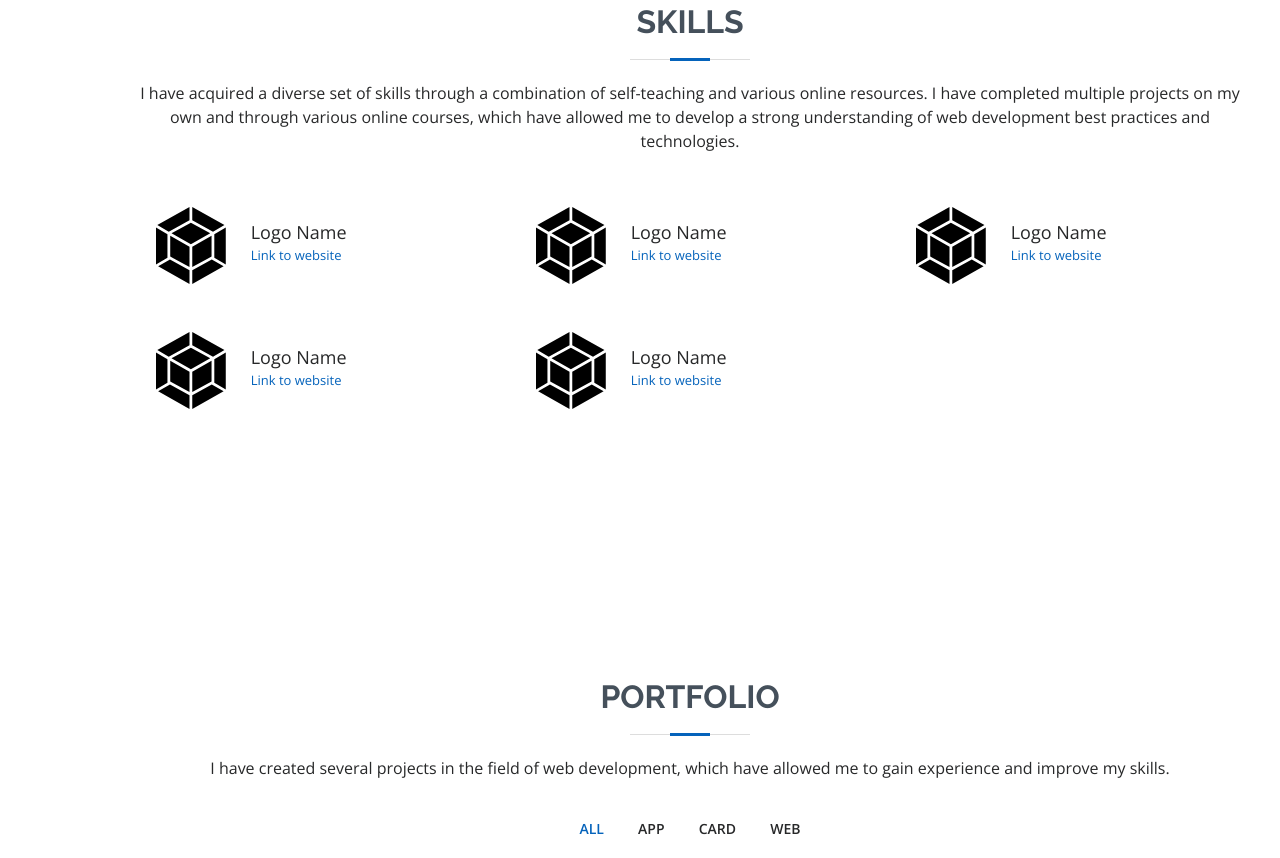
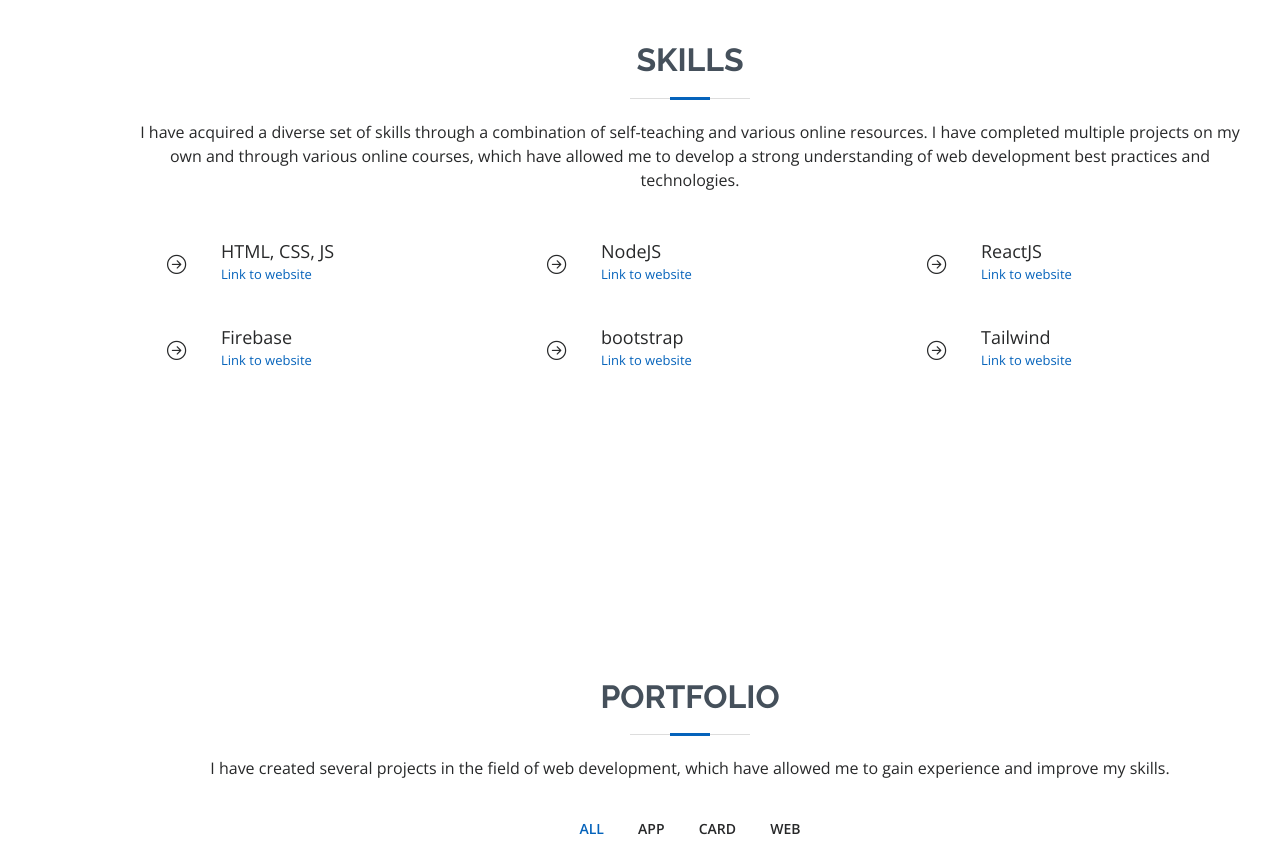
Before and after one commit to dfsdanimaulana/dfsdanimaulana.github.io, a website: page index.html in a window 1280 px wide. Shown: the part 1782-2640 px from the top of the page. Drawn offline with nearby package versions, Linux system fonts and the light colour scheme.

Commit message:
change background

```diff
--- a/index.html
+++ b/index.html
@@ -111,6 +111,8 @@
         <!-- ======= Hero Section ======= -->
         <section id="hero" class="d-flex flex-column justify-content-center">
             <div class="container" data-aos="zoom-in" data-aos-delay="100">
+                <div class="row align-items-center">
+                    <div class="col-md-6">
                         <h1>Dani Maulana</h1>
                         <p>
                             I'm
@@ -135,6 +137,11 @@
                             <a href="#" class="linkedin">
                                 <i class="bx bxl-linkedin"></i>
                             </a>
+                        </div>
+                    </div>
+                    <div class="col-md-6">
+                        <!-- <img src="assets/svg/blob.svg" alt="blob"> -->
+                    </div>
                 </div>
             </div>
         </section>
@@ -189,50 +196,61 @@
                     </div>
 
                     <div class="row skills-content">
-                        <div class="col-lg-4">
-                            <img
-                            class="skills-content-logo"
-                                src="assets/img/skills/webpack.svg"
-                                alt="skill logo"
-                            />
-                            <span class="skills-content-name">Logo Name</span>
-                            <a class="skills-content-link" href="#">Link to website</a>
+                        <div class="col-6 col-lg-4">
+                            <span class="skills-content-logo">
+                                <i class="bi bi-arrow-right-circle"></i>
+                            </span>
+                            <span class="skills-content-name">
+                                HTML, CSS, JS
+                            </span>
+                            <a class="skills-content-link" href="#">
+                                Link to website
+                            </a>
                         </div>
-                        <div class="col-lg-4">
-                            <img
-                            class="skills-content-logo"
-                                src="assets/img/skills/webpack.svg"
-                                alt="skill logo"
-                            />
-                            <span class="skills-content-name">Logo Name</span>
-                            <a class="skills-content-link" href="#">Link to website</a>
+                        <div class="col-6 col-lg-4">
+                            <span class="skills-content-logo">
+                                <i class="bi bi-arrow-right-circle"></i>
+                            </span>
+                            <span class="skills-content-name">NodeJS</span>
+                            <a class="skills-content-link" href="#">
+                                Link to website
+                            </a>
                         </div>
-                        <div class="col-lg-4">
-                            <img
-                            class="skills-content-logo"
-                                src="assets/img/skills/webpack.svg"
-                                alt="skill logo"
-                            />
-                            <span class="skills-content-name">Logo Name</span>
-                            <a class="skills-content-link" href="#">Link to website</a>
+                        <div class="col-6 col-lg-4">
+                            <span class="skills-content-logo">
+                                <i class="bi bi-arrow-right-circle"></i>
+                            </span>
+                            <span class="skills-content-name">ReactJS</span>
+                            <a class="skills-content-link" href="#">
+                                Link to website
+                            </a>
                         </div>
-                        <div class="col-lg-4">
-                            <img
-                            class="skills-content-logo"
-                                src="assets/img/skills/webpack.svg"
-                                alt="skill logo"
-                            />
-                            <span class="skills-content-name">Logo Name</span>
-                            <a class="skills-content-link" href="#">Link to website</a>
+                        <div class="col-6 col-lg-4">
+                            <span class="skills-content-logo">
+                                <i class="bi bi-arrow-right-circle"></i>
+                            </span>
+                            <span class="skills-content-name">Firebase</span>
+                            <a class="skills-content-link" href="#">
+                                Link to website
+                            </a>
                         </div>
-                        <div class="col-lg-4">
-                            <img
-                            class="skills-content-logo"
-                                src="assets/img/skills/webpack.svg"
-                                alt="skill logo"
-                            />
-                            <span class="skills-content-name">Logo Name</span>
-                            <a class="skills-content-link" href="#">Link to website</a>
+                        <div class="col-6 col-lg-4">
+                            <span class="skills-content-logo">
+                                <i class="bi bi-arrow-right-circle"></i>
+                            </span>
+                            <span class="skills-content-name">bootstrap</span>
+                            <a class="skills-content-link" href="#">
+                                Link to website
+                            </a>
+                        </div>
+                        <div class="col-6 col-lg-4">
+                            <span class="skills-content-logo">
+                                <i class="bi bi-arrow-right-circle"></i>
+                            </span>
+                            <span class="skills-content-name">Tailwind</span>
+                            <a class="skills-content-link" href="#">
+                                Link to website
+                            </a>
                         </div>
                     </div>
                 </div>
@@ -796,7 +814,7 @@
                                 <div class="address">
                                     <i class="bi bi-geo-alt"></i>
                                     <h5>Location:</h5>
-                                    <p>A108 Adam Street, New York, NY 535022</p>
+                                    <p>Karawang, Indonesia</p>
                                 </div>
 
                                 <div class="email">
@@ -808,7 +826,7 @@
                                 <div class="phone">
                                     <i class="bi bi-phone"></i>
                                     <h5>Call:</h5>
-                                    <p>+1 5589 55488 55s</p>
+                                    <p>+62 8232-3010-004</p>
                                 </div>
                             </div>
                         </div>
@@ -888,10 +906,10 @@
                 <h3>Dani Maulana</h3>
 
                 <blockquote>
-                    "Success is not the key to happiness. Happiness is the key to
-                    success. If you love what you are doing, you will be
+                    "Success is not the key to happiness. Happiness is the key
+                    to success. If you love what you are doing, you will be
                     successful."
-                    <br/>
+                    <br />
                     <cite>&ndash; Albert Schweitzer</cite>
                 </blockquote>
 
--- a/sass/_base.scss
+++ b/sass/_base.scss
@@ -1,4 +1,5 @@
 $white: #fff;
+$white_2: #f7f8f9;
 $dark_1: #111;
 $dark_2: #011426;
 $dark_3: #272829;
--- a/sass/layouts/_footer.scss
+++ b/sass/layouts/_footer.scss
@@ -5,7 +5,7 @@
 --------------------------------------------------------------*/
 
 #footer {
-    background: #f7f8f9;
+    background: $white_2;
     color: $dark_gray;
     font-size: 14px;
     text-align: center;
--- a/sass/layouts/_hero.scss
+++ b/sass/layouts/_hero.scss
@@ -6,12 +6,11 @@
 #hero {
     width: 100%;
     height: 100vh;
-    background: url('../img/bg.jpg') top right no-repeat;
+    background: url('../img/bg_bggenerator_com.jpg') top right no-repeat;
     background-size: cover;
     position: relative;
     &:before {
         content: '';
-        // background: rgba(255, 255, 255, 0.65);
         background: linear-gradient(
             299deg,
             transparent 0%,
--- a/sass/layouts/_skills.scss
+++ b/sass/layouts/_skills.scss
@@ -13,10 +13,11 @@
             grid-template-areas:
                 'logo name'
                 'logo link';
-            grid-template-columns: 1fr 2fr;
+            grid-template-columns: 1fr 3fr;
             grid-template-rows: 1fr 1fr;
         }
         &-logo {
+            font-size: larger;
             display: grid;
             place-items: center;
             grid-area: logo;
```
Also changed, not shown: assets/css/style.css, assets/img/bg_bggenerator_com.jpg (added), assets/svg/blob.svg (added), 1 other file. Lines whose indentation alone changed are shown as unchanged.
